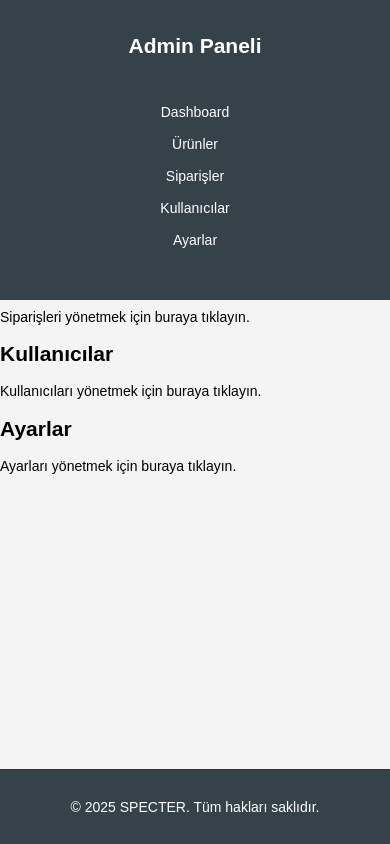
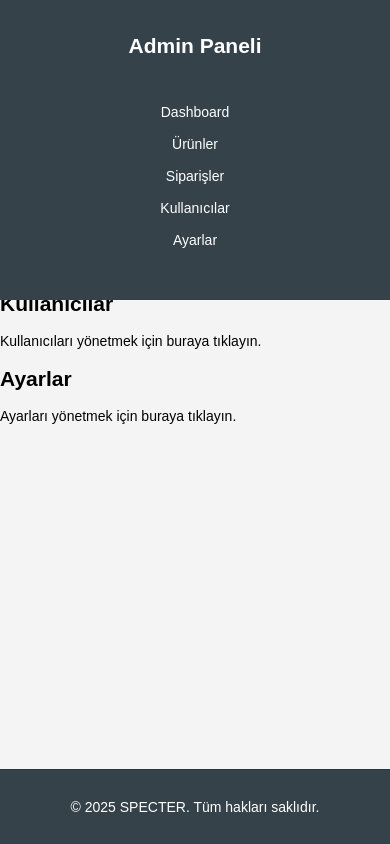
Before and after one commit to Msaglam-specter/git.specter, a website: page index.html in a window 390 px wide. Drawn offline with Linux system fonts and the light colour scheme.

Commit message:
Add files via upload

```diff
--- a/styles.css
+++ b/styles.css
@@ -221,7 +221,7 @@ button:hover {
     body {
         /* Mobil cihazlarda header yüksekliği değişebileceği için padding-top'ı ayarlayabilirsiniz */
         /* Örneğin, nav dikey olduğunda header daha yüksek olabilir */
-        padding-top: 100px; /* Örnek bir değer, test ederek ayarlayın */
+        padding-top: 50px; /* Örnek bir değer, test ederek ayarlayın */
     }
     .controls-container .title-add-button-row {
         flex-direction: column;
```
